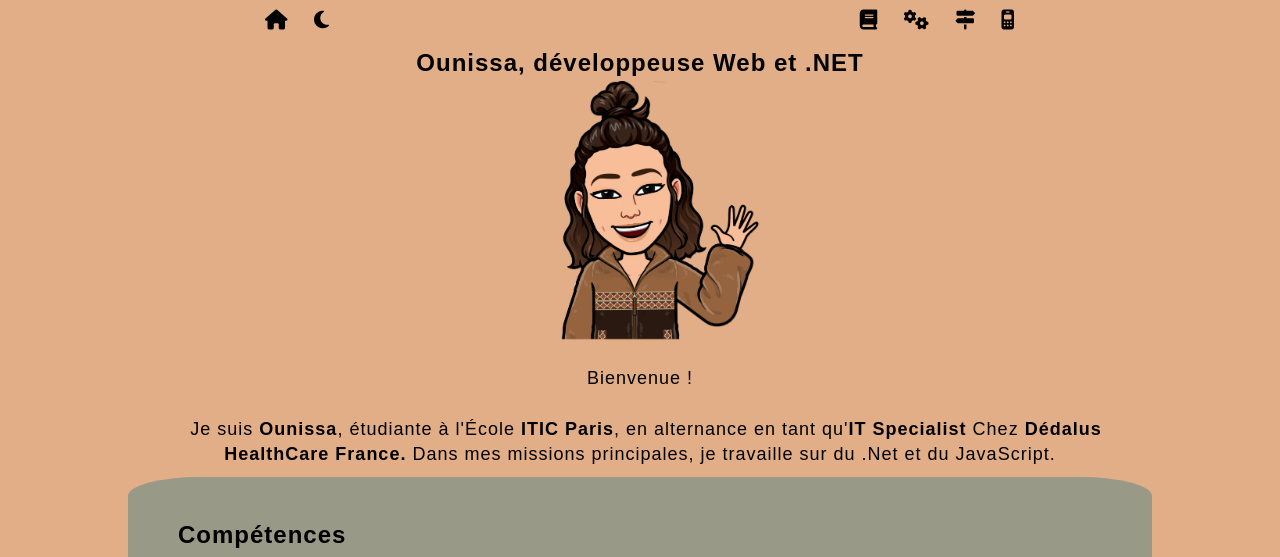
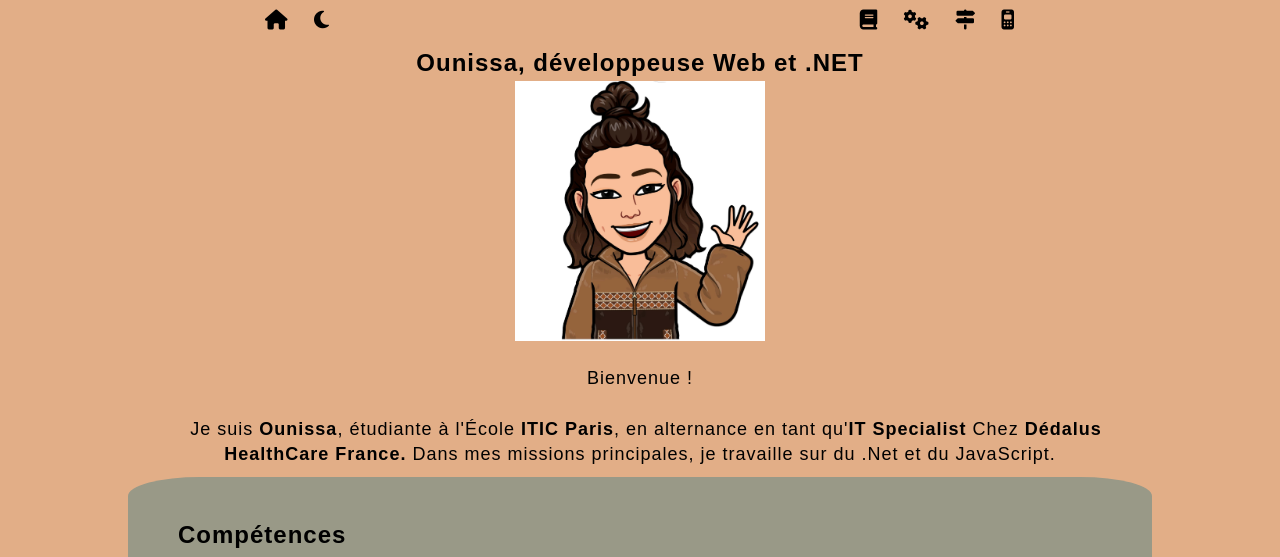
Before and after one commit to ounissaSadaoui/Portfolio, a plain HTML site: page index.html in a window 1280 px wide. Shown: the top 557 px of the page. Drawn offline with Linux system fonts and the light colour scheme.

Commit message:
changement de mon bitmoji en jpg

```diff
--- a/index.html
+++ b/index.html
@@ -52,7 +52,7 @@
 
     <figure id="presentation">
         <h2>Ounissa, développeuse Web et .NET</h2>
-        <img id= "Mon-bitmoji" src="asset/hello.png" alt="this is my bitmoji saying hello"> <br>
+        <img id= "Mon-bitmoji" src="asset/hello.jpg" alt="this is my bitmoji saying hello"> <br>
         <figcaption>
             <br>
             Bienvenue ! <br> <br>
```
